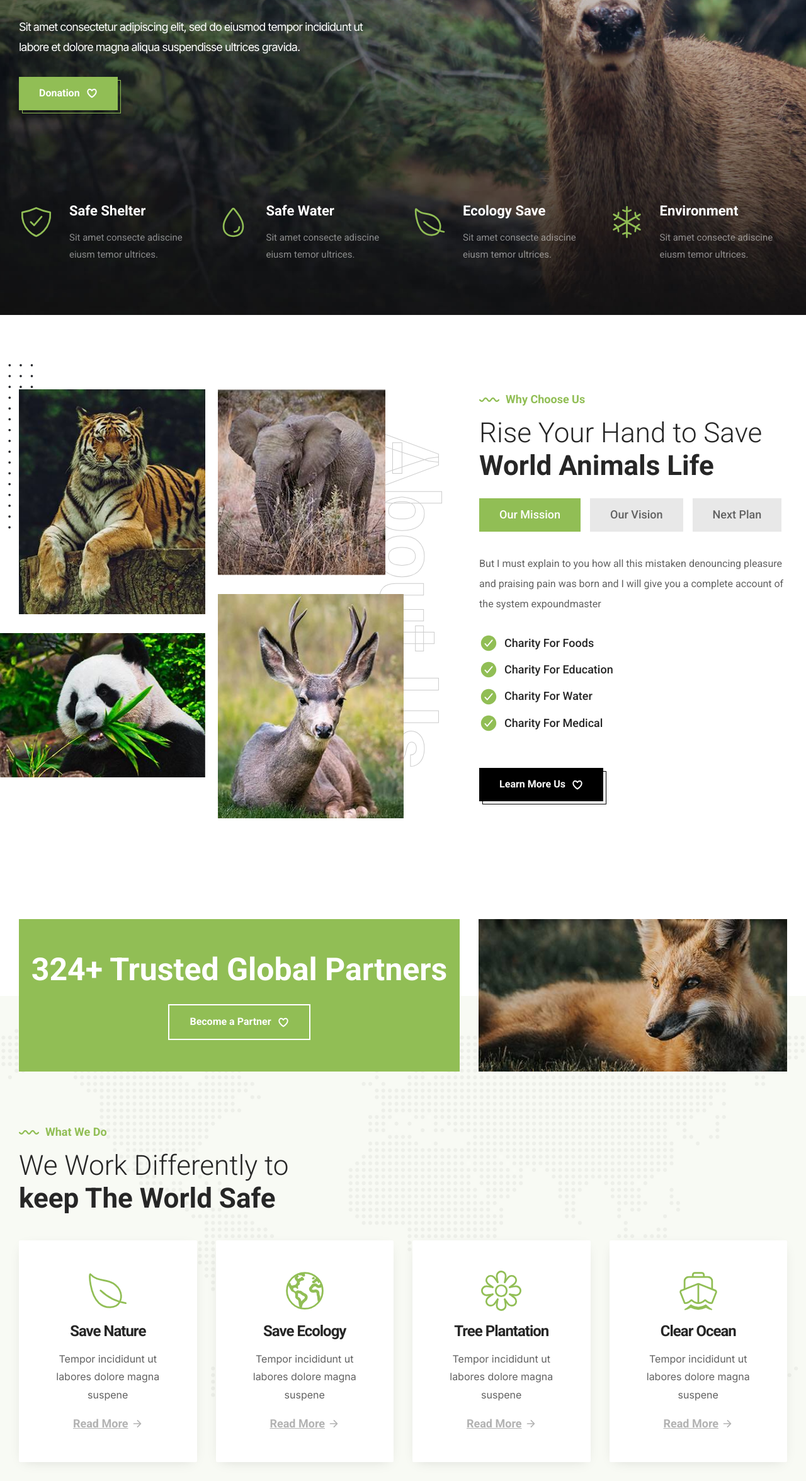
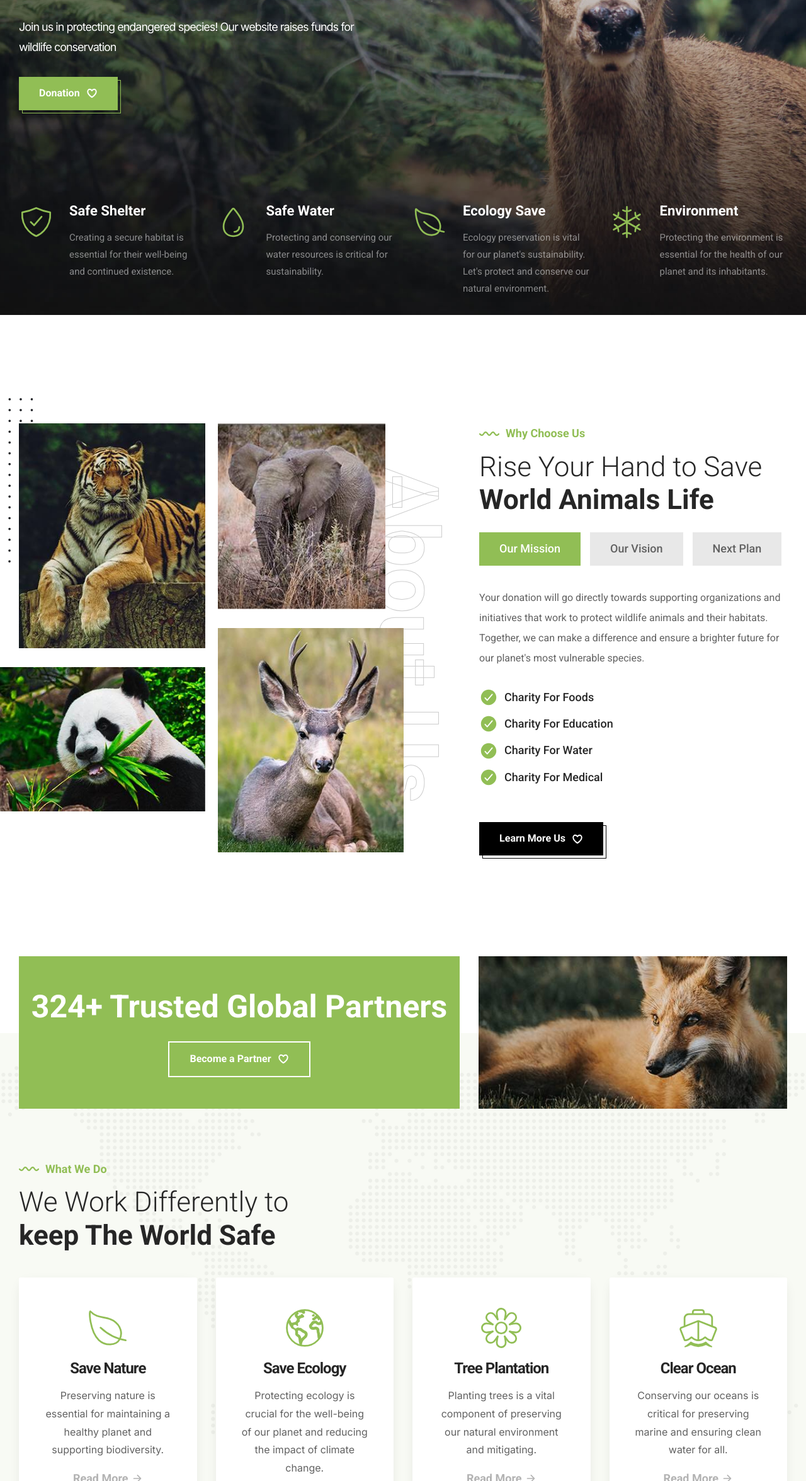
Before and after one commit to yogesh-06/wildvine-master, a plain HTML site: page index.html in a window 1280 px wide. Shown: the part 449-2800 px from the top of the page at 63% size. Drawn offline with nearby package versions, Linux system fonts and the light colour scheme.

Commit message:
hot fixes

```diff
--- a/index.html
+++ b/index.html
@@ -166,9 +166,8 @@
 						</h2>
 
 						<p class="hero-text">
-							Sit amet consectetur adipiscing elit, sed do eiusmod tempor
-							incididunt ut labore et dolore magna aliqua suspendisse ultrices
-							gravida.
+							Join us in protecting endangered species! Our website raises funds
+							for wildlife conservation
 						</p>
 
 						<button class="btn btn-primary">
@@ -195,7 +194,8 @@
 									<h3 class="h4 item-title">Safe Shelter</h3>
 
 									<p class="item-text">
-										Sit amet consecte adiscine eiusm temor ultrices.
+										Creating a secure habitat is essential for their well-being
+										and continued existence.
 									</p>
 								</div>
 							</li>
@@ -209,7 +209,8 @@
 									<h3 class="h4 item-title">Safe Water</h3>
 
 									<p class="item-text">
-										Sit amet consecte adiscine eiusm temor ultrices.
+										Protecting and conserving our water resources is critical
+										for sustainability.
 									</p>
 								</div>
 							</li>
@@ -223,7 +224,9 @@
 									<h3 class="h4 item-title">Ecology Save</h3>
 
 									<p class="item-text">
-										Sit amet consecte adiscine eiusm temor ultrices.
+										Ecology preservation is vital for our planet's
+										sustainability. Let's protect and conserve our natural
+										environment.
 									</p>
 								</div>
 							</li>
@@ -237,7 +240,8 @@
 									<h3 class="h4 item-title">Environment</h3>
 
 									<p class="item-text">
-										Sit amet consecte adiscine eiusm temor ultrices.
+										Protecting the environment is essential for the health of
+										our planet and its inhabitants.
 									</p>
 								</div>
 							</li>
@@ -337,9 +341,11 @@
 
 							<div class="tab-content">
 								<p class="section-text">
-									But I must explain to you how all this mistaken denouncing
-									pleasure and praising pain was born and I will give you a
-									complete account of the system expoundmaster
+									Your donation will go directly towards supporting
+									organizations and initiatives that work to protect wildlife
+									animals and their habitats. Together, we can make a difference
+									and ensure a brighter future for our planet's most vulnerable
+									species.
 								</p>
 
 								<ul class="tab-list">
@@ -450,7 +456,8 @@
 									<h3 class="h3 card-title">Save Nature</h3>
 
 									<p class="card-text">
-										Tempor incididunt ut labores dolore magna suspene
+										Preserving nature is essential for maintaining a healthy
+										planet and supporting biodiversity.
 									</p>
 
 									<a href="#" class="btn-link">
@@ -473,7 +480,8 @@
 									<h3 class="h3 card-title">Save Ecology</h3>
 
 									<p class="card-text">
-										Tempor incididunt ut labores dolore magna suspene
+										Protecting ecology is crucial for the well-being of our
+										planet and reducing the impact of climate change.
 									</p>
 
 									<a href="#" class="btn-link">
@@ -496,7 +504,8 @@
 									<h3 class="h3 card-title">Tree Plantation</h3>
 
 									<p class="card-text">
-										Tempor incididunt ut labores dolore magna suspene
+										Planting trees is a vital component of preserving our
+										natural environment and mitigating.
 									</p>
 
 									<a href="#" class="btn-link">
@@ -519,7 +528,8 @@
 									<h3 class="h3 card-title">Clear Ocean</h3>
 
 									<p class="card-text">
-										Tempor incididunt ut labores dolore magna suspene
+										Conserving our oceans is critical for preserving marine and
+										ensuring clean water for all.
 									</p>
 
 									<a href="#" class="btn-link">
@@ -818,7 +828,8 @@
 						<div class="testi-card">
 							<figure class="card-avatar">
 								<img
-									src="./assets/images/testi-avatar.png"
+									src="./assets/images/testi-avatar.jpg"
+									style="border-radius: 50%"
 									width="60"
 									height="60"
 									loading="lazy"
@@ -828,15 +839,17 @@
 
 							<div>
 								<blockquote class="testi-text">
-									Sed ut perspiciatis unde omnis iste natus error voluptatem
-									accusantium doloremque laudantium totam rem aperiam eaquesa
-									quae abillo inventore veritatis quasi architecto beatae vitae
-									dicta sunt explicabo enimpsam voluptatem
+									I am thrilled to support this important mission to protect our
+									planet's wildlife and natural habitats. By working together
+									and supporting initiatives like this, we can make a real
+									difference in ensuring a sustainable future for generations to
+									come. I am proud to be a part of this vital effort to save
+									nature and preserve our planet's ecology.
 								</blockquote>
 
-								<h3 class="testi-name">David S. Neuman</h3>
+								<h3 class="testi-name">Yogesh Rajput</h3>
 
-								<p class="testi-title">Business Manager</p>
+								<p class="testi-title">Software Developer</p>
 							</div>
 						</div>
 					</div>
@@ -1203,8 +1216,12 @@
 				</ul>
 
 				<p class="copyright">
-					Copyright 2022 <a href="#" class="copyright-link">codewithsadee</a>.
-					All Rights Reserved.
+					Copyright 2021
+					<a
+						href="https://www.linkedin.com/in/pathfinder06/"
+						class="copyright-link"
+						>yogesh-06</a
+					>. All Rights Reserved.
 				</p>
 			</div>
 		</footer>
```
Also changed, not shown: assets/images/testi-avatar.jpg (added), assets/images/testi-avatar.png (deleted), index.txt.
